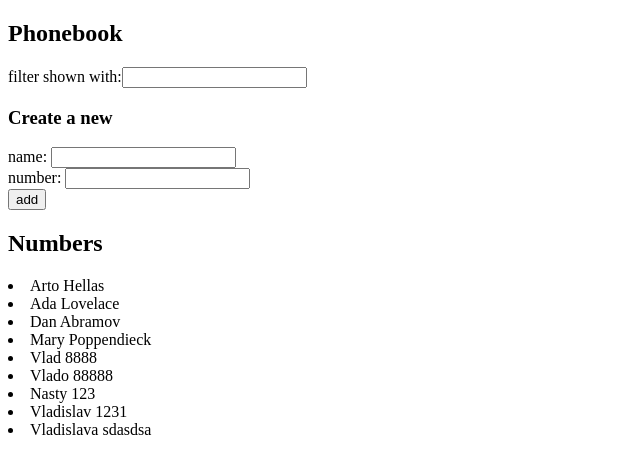
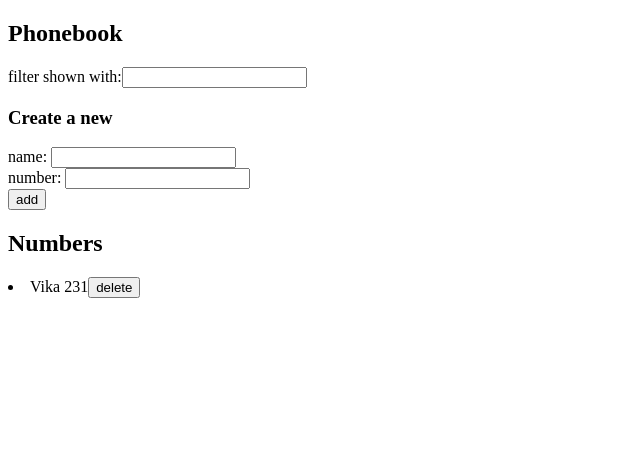
Before and after one commit to skvoren/fullstack-open-2022-part2, a React (Create React App) app in the folder phonebook/: page / in a window 1280 px wide. Shown: the top 474 px of the page, without its empty margins (0-640 px from the left). Built offline with nearby package versions, Linux system fonts and the light colour scheme; data requests are answered from the project's data file.

Commit message:
exercise 2.18

```diff
--- a/phonebook/db.json
+++ b/phonebook/db.json
@@ -1,49 +1,9 @@
 {
   "persons": [
     {
-      "name": "Arto Hellas",
-      "number": "040-123456",
-      "id": 1
-    },
-    {
-      "name": "Ada Lovelace",
-      "number": "39-44-5323523",
-      "id": 2
-    },
-    {
-      "name": "Dan Abramov",
-      "number": "12-43-234345",
-      "id": 3
-    },
-    {
-      "name": "Mary Poppendieck",
-      "number": "39-23-6423122",
-      "id": 4
-    },
-    {
-      "name": "Vlad",
-      "phone": "8888",
-      "id": 1655885502061
-    },
-    {
-      "name": "Vlado",
-      "phone": "88888",
-      "id": 1655886153676
-    },
-    {
-      "name": "Nasty",
-      "phone": "123",
-      "id": 1655886191957
-    },
-    {
-      "name": "Vladislav",
-      "phone": "1231",
-      "id": 1655886215191
-    },
-    {
-      "name": "Vladislava",
-      "phone": "sdasdsa",
-      "id": 1655886336926
+      "name": "Vika",
+      "phone": "231",
+      "id": 1655906706835
     }
   ]
 }
--- a/phonebook/src/App.js
+++ b/phonebook/src/App.js
@@ -25,6 +25,22 @@ const App = () => {
         })
   }
 
+  const updatePerson = (personId, updatedPerson) => {
+      personService
+          .update(personId, updatedPerson)
+          .then(response => {
+              setPersons(persons.map(person => person.id !== personId ? updatedPerson : response.data))
+          })
+  }
+
+  const removePerson = (person) => {
+      personService
+          .remove(person.id)
+          .then(_response => {
+              setPersons(persons.filter(p => p.id !== person.id))
+          })
+  }
+
   const personsToShow = !filter.length > 0
                         ? persons
                         : persons.filter(person => person.name.includes(filter) || person.phone.includes(filter))
@@ -34,9 +50,9 @@ const App = () => {
       <h2>Phonebook</h2>
       <Filter filter={filter} setFilter={setFilter}/>
       <h3>Create a new</h3>
-      <PersonForm createPerson={createPerson} persons={persons}/>
+      <PersonForm createPerson={createPerson} updatePerson={updatePerson} persons={persons}/>
       <h2>Numbers</h2>
-      <Persons personsToShow={personsToShow}/>
+      <Persons personsToShow={personsToShow} removePerson={removePerson}/>
     </div>
   )
 }
--- a/phonebook/src/components/Person.jsx
+++ b/phonebook/src/components/Person.jsx
@@ -1,9 +1,16 @@
 import React from "react";
 
-const Person = ({person}) => {
+const Person = ({person, removePerson}) => {
+
+    const removePersonHandler = () => {
+        if (window.confirm(`really remove ${person.name}?`)) {
+            removePerson(person)
+        }
+    }
+
     const {name, phone} = person;
     return (
-        <li>{name} {phone}</li>
+        <li>{name} {phone}<button onClick={removePersonHandler}>delete</button></li>
     )
 }
 
--- a/phonebook/src/components/PersonForm.jsx
+++ b/phonebook/src/components/PersonForm.jsx
@@ -1,6 +1,6 @@
 import React, {useState} from 'react';
 
-const PersonForm = ({createPerson, persons}) => {
+const PersonForm = ({createPerson, updatePerson, persons}) => {
     const [person, setPerson] = useState({name: '', phone: ''})
 
     const newNameHandler = (event) => {
@@ -13,16 +13,28 @@ const PersonForm = ({createPerson, persons}) => {
 
     const addNewPerson = (event) => {
         event.preventDefault()
-        const newPerson = {
+        const personData = {
             ...person, id: Date.now()
         }
 
-        if (persons.find(person => person.name === newPerson.name || person.phone === newPerson.phone)) {
-            alert("data already exists!")
+        if (isPersonExists(personData)) {
+            if (window.confirm("That person already added in phonebook! Do you wanna replace person with a new one?")){
+                updatePerson(getPersonId(personData), personData)
+                setPerson({name: '', phone: ''})
+            }
         } else {
-            createPerson(newPerson)
+            createPerson(personData)
             setPerson({name: '', phone: ''})
         }
+    }
+
+    const isPersonExists = (personData) => {
+       return persons.find(p => p.name === personData.name || p.phone === personData.phone)
+    }
+
+    const getPersonId = (personData) => {
+        const personUnique = persons.filter(p => p.name === personData.name || p.phone === personData.phone)
+        return personUnique[0].id
     }
 
     return (
--- a/phonebook/src/components/Persons.jsx
+++ b/phonebook/src/components/Persons.jsx
@@ -1,11 +1,11 @@
 import React from 'react';
 import Person from "./Person";
 
-const Persons = ({personsToShow}) => {
+const Persons = ({personsToShow, removePerson}) => {
     return (
         <div>
             {personsToShow.map(person =>
-                <Person key={person.id} person={person}/>)}
+                <Person key={person.id} person={person} removePerson={removePerson}/>)}
         </div>
     );
 };
--- a/phonebook/src/services/personService.js
+++ b/phonebook/src/services/personService.js
@@ -5,7 +5,7 @@ const getAll = () => {
     return axios.get(baseUrl)
 }
 
-const create = (newPerson) => {
+const create = newPerson => {
     return axios.post(baseUrl, newPerson)
 }
 
@@ -13,8 +13,13 @@ const update = (id, newPerson) => {
     return axios.put(`${baseUrl}/${id}`, newPerson)
 }
 
+const remove = id => {
+    return axios.delete(`${baseUrl}/${id}`)
+}
+
 export default {
     getAll: getAll,
     create: create,
-    update: update
+    update: update,
+    remove: remove
 }
```
